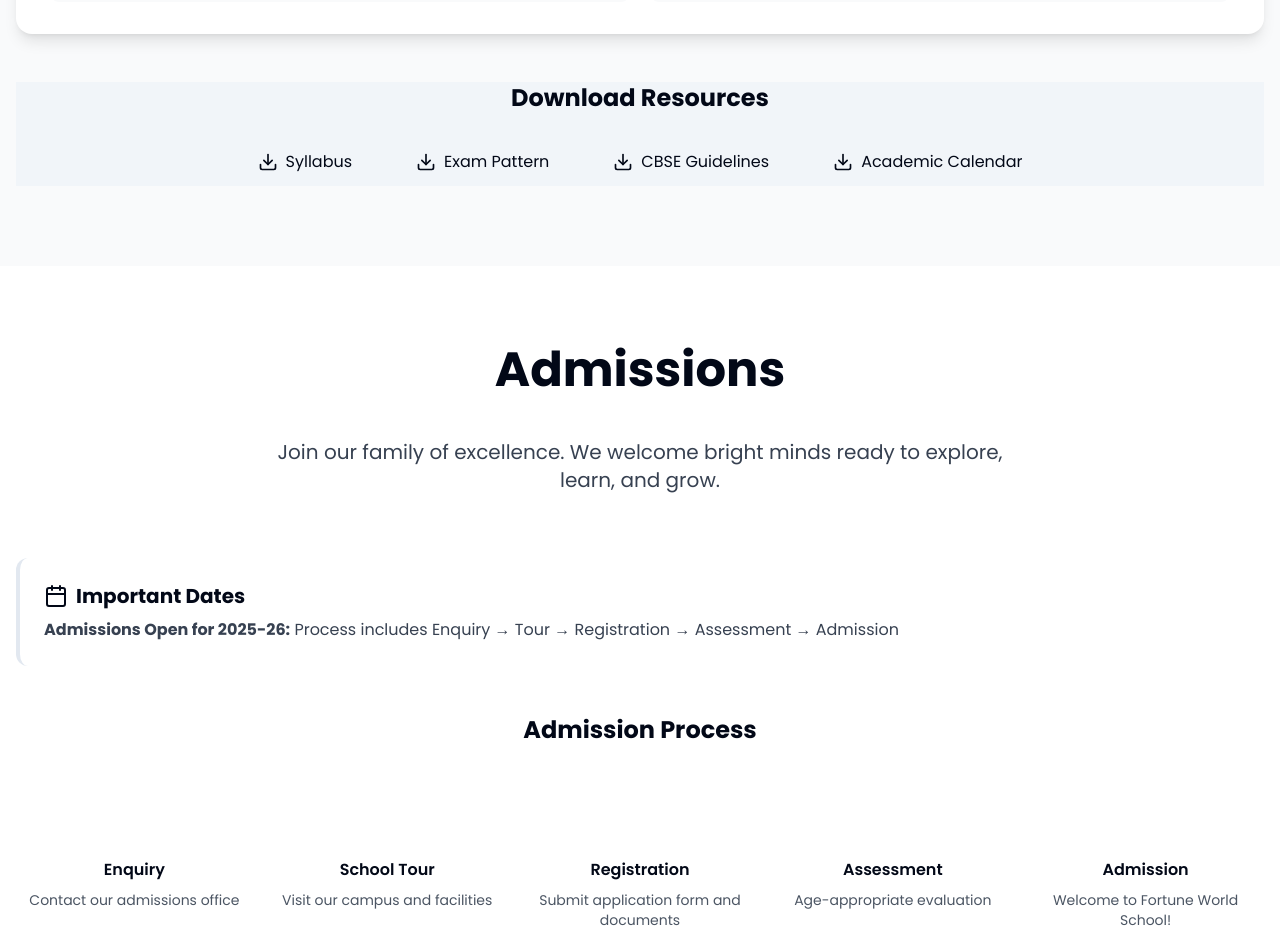
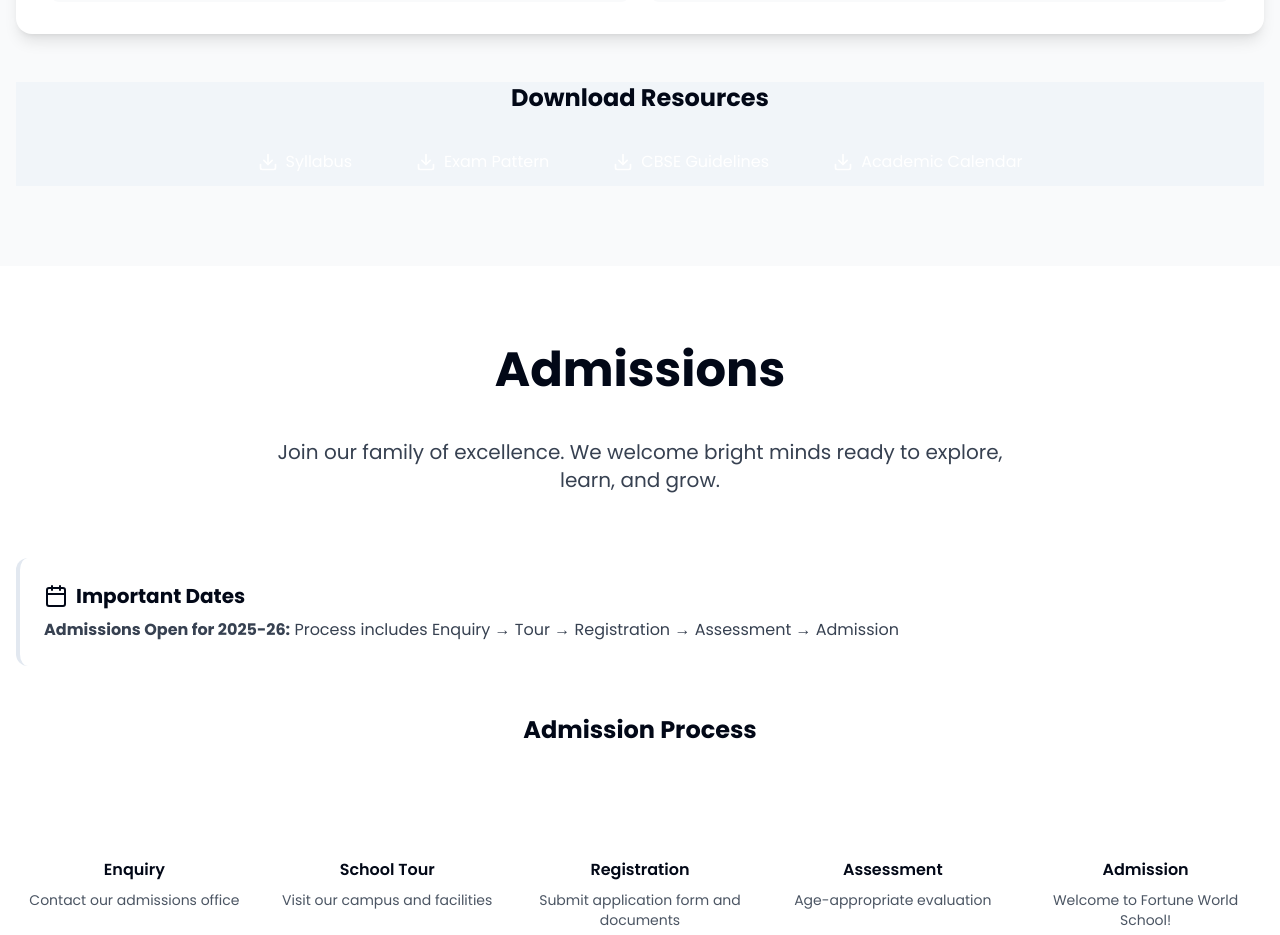
Before and after one commit to atharvmishra2056/test1024, a React (Vite) app: page / in a window 1280 px wide. Shown: the part 2680-3615 px from the top of the page. Built offline with nearby package versions, Linux system fonts and the light colour scheme.

Commit message:
Visual edit in Lovable
Edited UI in Lovable

```diff
--- a/src/components/AcademicsSection.tsx
+++ b/src/components/AcademicsSection.tsx
@@ -58,7 +58,7 @@ const AcademicsSection = () => {
         <div className="text-center bg-slate-100">
           <h3 className="text-2xl font-bold text-school-blue mb-6">Download Resources</h3>
           <div className="flex flex-wrap justify-center gap-4">
-            {['Syllabus', 'Exam Pattern', 'CBSE Guidelines', 'Academic Calendar'].map((item, index) => <button key={index} className="flex items-center px-6 py-3 bg-school-blue text-red rounded-lg hover:bg-blue-700 transform hover:scale-105 transition-all duration-300">
+            {['Syllabus', 'Exam Pattern', 'CBSE Guidelines', 'Academic Calendar'].map((item, index) => <button key={index} className="flex items-center px-6 py-3 bg-school-blue text-white rounded-lg hover:bg-blue-700 transform hover:scale-105 transition-all duration-300">
                 <Download size={20} className="mr-2" />
                 {item}
               </button>)}
```
